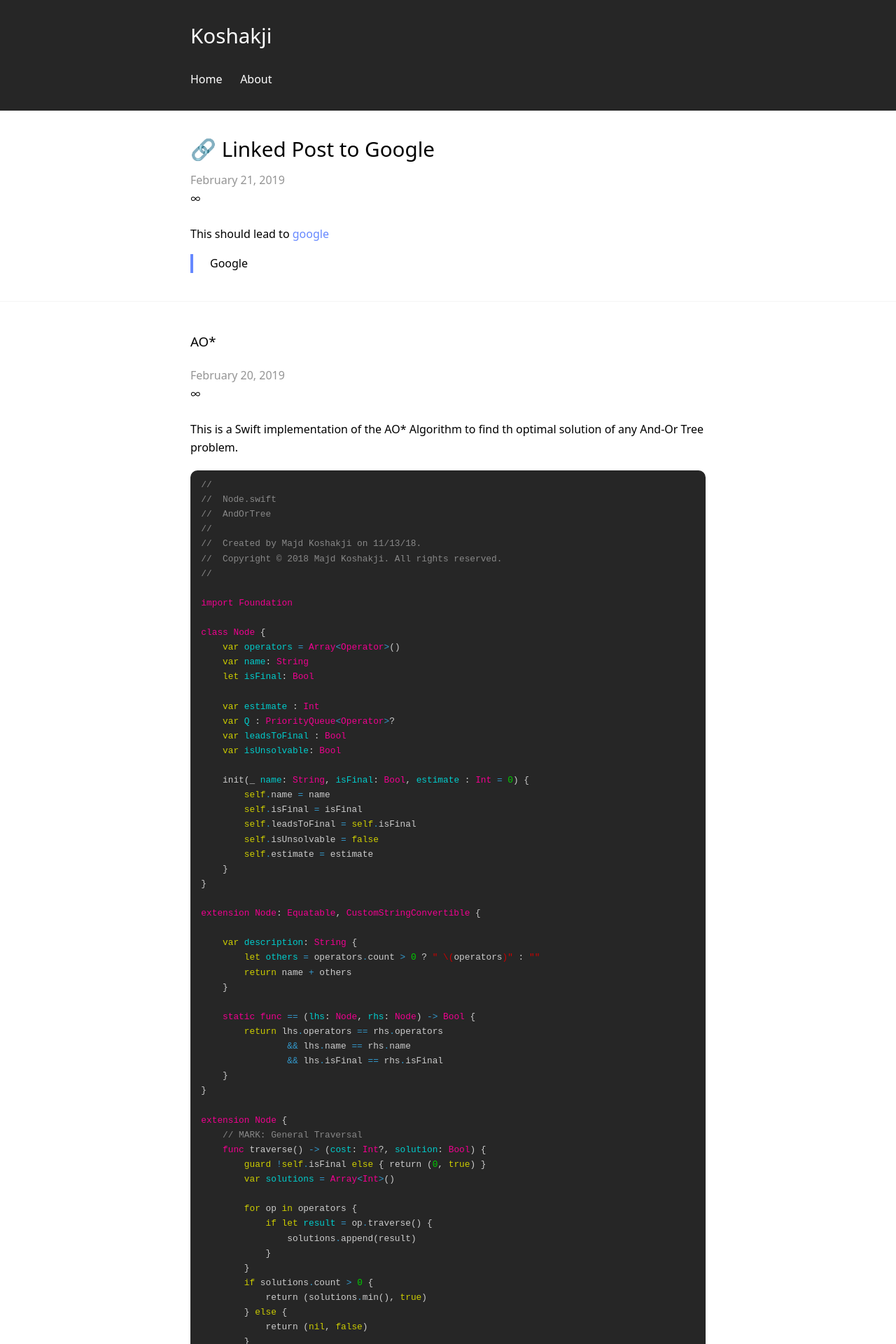
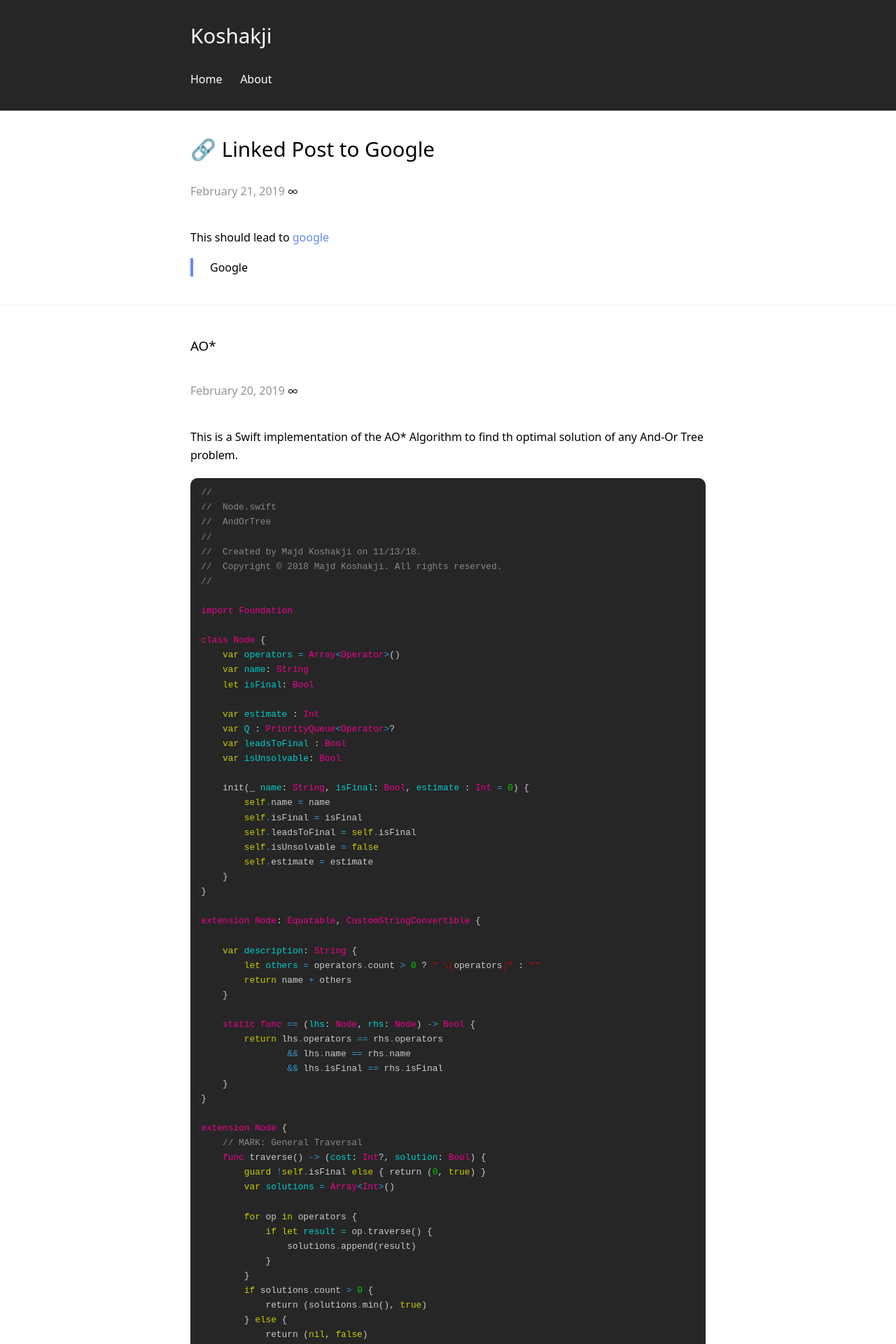
Before and after one commit to koshakji/koshakji.github.io, a Jekyll site: the page built from index.html, in a window 1280 px wide. Shown: the top 1920 px of the page at 70% size. Built offline with Jekyll 4.4.1, drawn with Linux system fonts in a browser that asks for light colours; the list of posts is cut into pages by our own code.

Commit message:
almost working permalink

```diff
--- a/_layouts/home.html
+++ b/_layouts/home.html
@@ -11,7 +11,7 @@
     {% else %}
     <h3><a href="{{ page.url | relative_url }}">{{ page.title }}</a></h1>
     {% endif %}
-    <time datetime="{{ page.date | date_to_xmlschema }}">{{ page.date | date: date_format }}</time> <a href="{{ page.url | relative|_url}}">∞</a>
+    <p> <time datetime="{{ page.date | date_to_xmlschema }}">{{ page.date | date: date_format }}</time> <a href="{{ page.url | relative|_url}}">∞</a></p>
   </header>
   {{ page.excerpt }}
   {% unless page.excerpt == page.content %}
```
